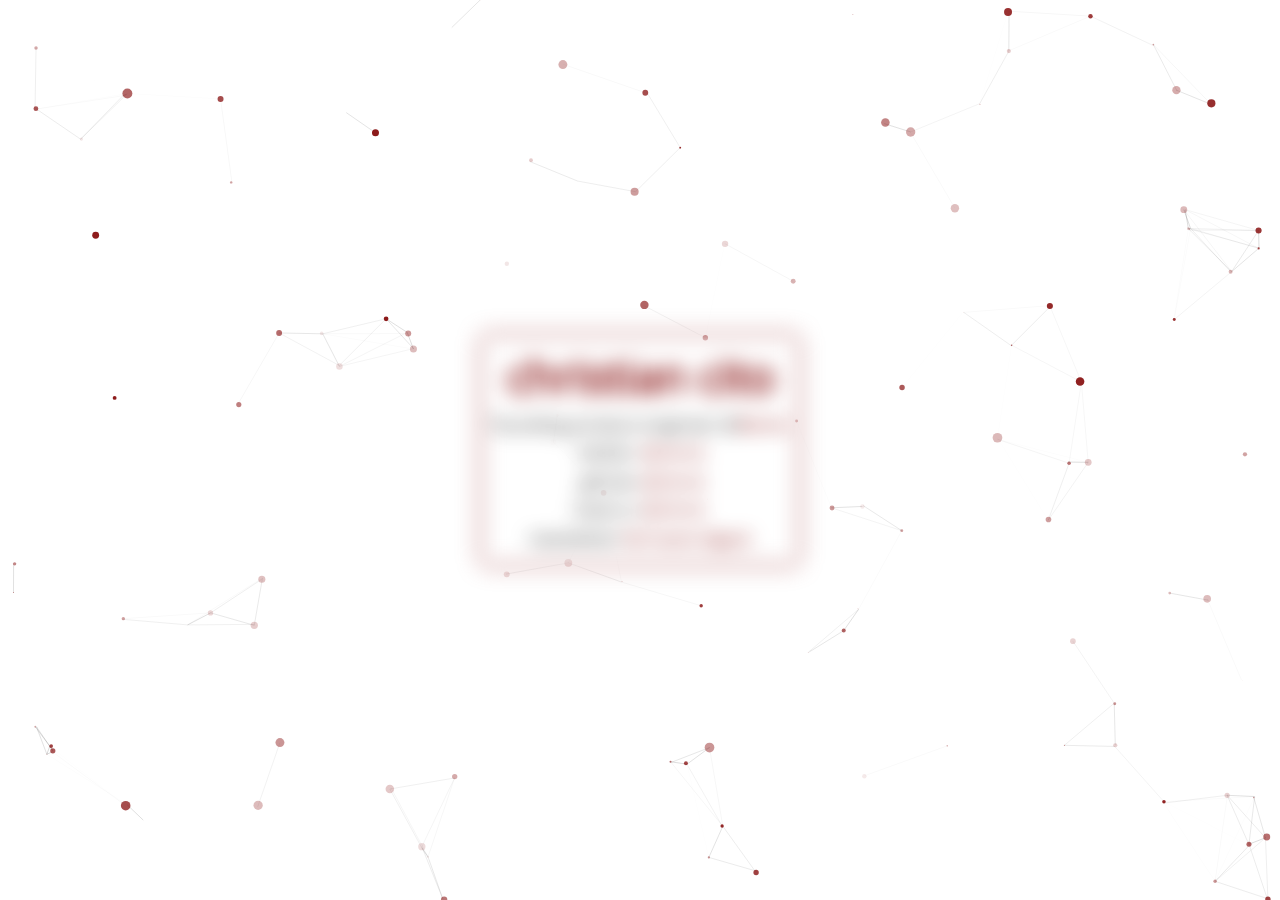
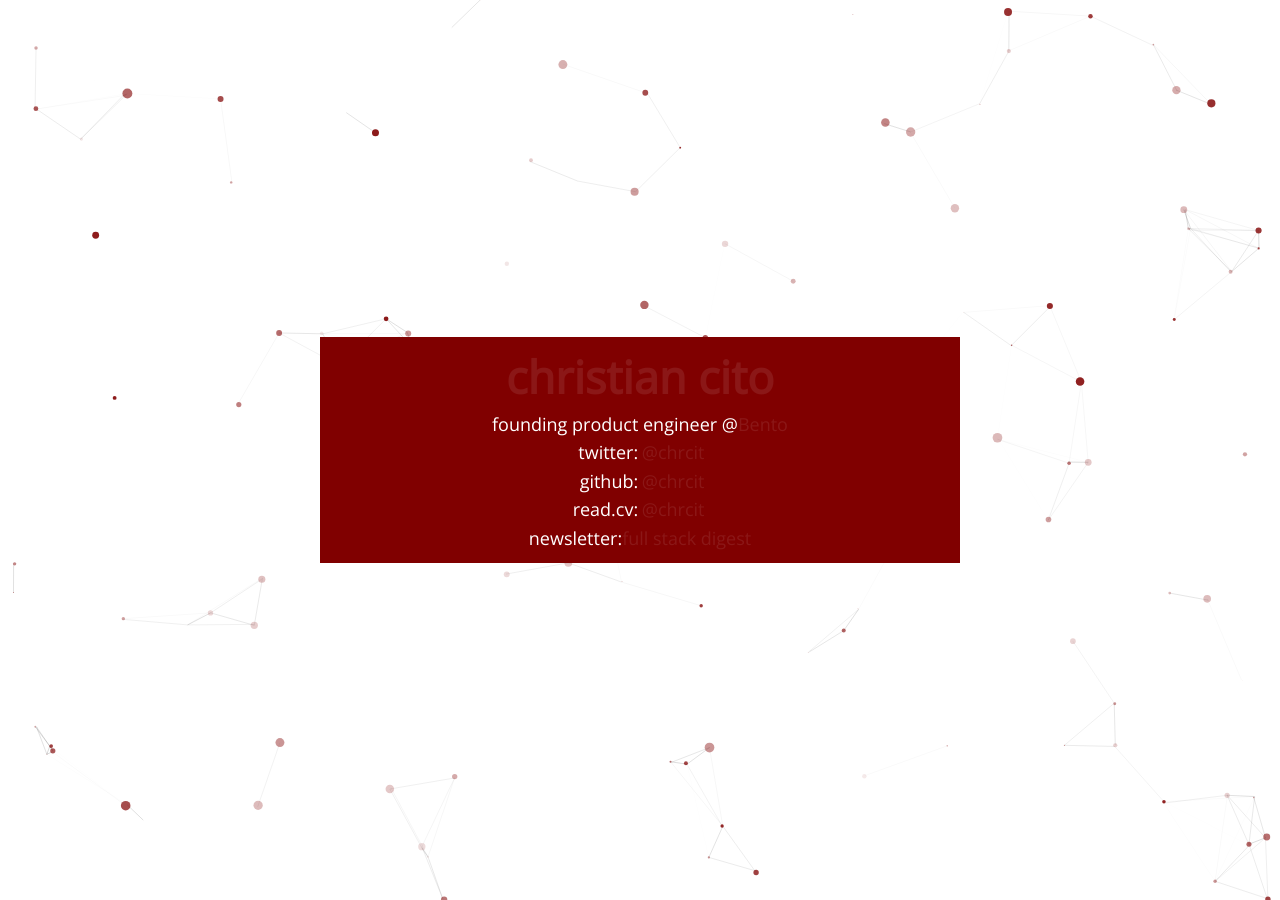
Before and after one commit to chrcit/christiancito.com, a Jekyll site: the page built from index.md, in a window 1280 px wide. Built offline with Jekyll 4.4.1, drawn with Linux system fonts in a browser that asks for light colours.

Commit message:
style changes

```diff
--- a/css/site.css
+++ b/css/site.css
@@ -48,18 +48,17 @@
 /* Index */
 
 .site-index {
-  background: rgba(255, 255, 255, 0.9);
   padding: .5em;
   position: absolute;
   z-index: 2;
   top:50%;
   left:50%;
-  box-shadow: #800000 0 0 10px;
-  filter: blur(10px);
+  background-color: #800000;
+  color: #fff !important;
   -ms-transform: translateX(-50%) translateY(-50%);
   -webkit-transform: translate(-50%,-50%);
   transform: translate(-50%,-50%);
-  /*width: 60%;*/
+  width: 50%;
 }
 
 .post-title,
--- a/index.md
+++ b/index.md
@@ -4,7 +4,7 @@
 
 <h1 class="site-title"><a href="{{ site.url }}"><strong>chr</strong>istian <strong>cit</strong>o</a></h1>
 <ul class="site-list">
-  <li>founding product engineer @ <a target="_blank" href="https://bento.me">Bento</a></li>
+  <li>founding product engineer @ <a target="_blank" href="https://bento.me"> Bento</a></li>
   <li><span>twitter:</span> <a target="_blank" href="https://twitter.com/{{ site.twitter }}">@{{ site.twitter }}</a></li>
   <li><span>github:</span> <a target="_blank" href="https://github.com/chrcit">@chrcit</a></li>
   <li><span>read.cv:</span> <a target="_blank" href="https://read.cv/chrcit">@chrcit</a></li>
```
